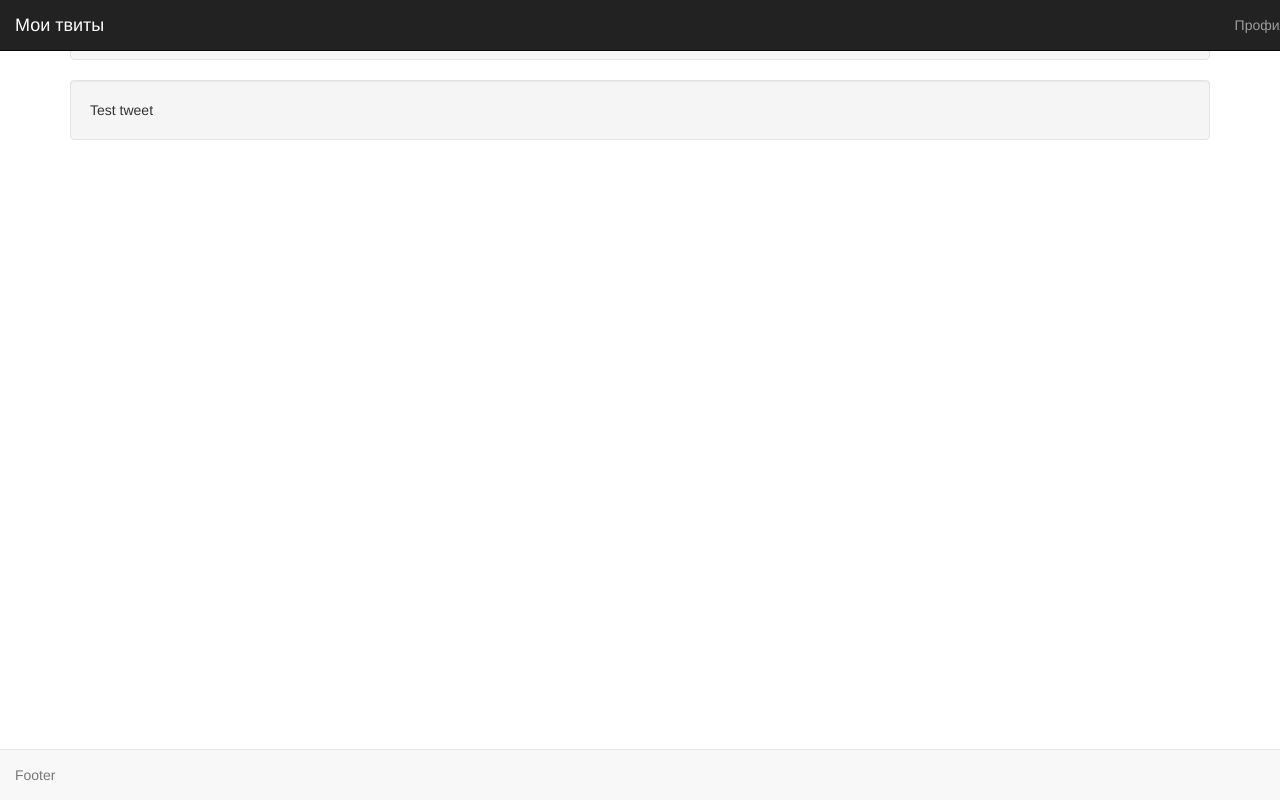
After one commit to jokkiz/django-tweet, a Django app: template templates/profile.html in a window 1280 px wide. The commit adds this page. Run offline with Django 3.2, Linux system fonts and the light colour scheme; the template is opened without the code that fills it: values that come from a table or form of the project are taken from there, others are empty; data comes from the database, SQL or seed files in the repository; both versions use the stored data as it was after the commit; some libraries are stand-ins or nearby versions.

Commit message:
add user_profile

```diff
--- a/templates/base.html
+++ b/templates/base.html
@@ -4,19 +4,20 @@
 <head>
     <meta charset="UTF-8">
     <link rel="stylesheet" media="screen" href="{%static 'bootstrap/css/bootstrap.css'%}">
-    <title>Title</title>
+    <title>Блог</title>
 </head>
 <body>
-    <nav class="navbar navbar-default navbar-fixed-top" role="navigation">
+    <nav class="navbar navbar-default navbar-fixed-top navbar-inverse" role="navigation">
         <a class="navbar-brand">Мои твиты</a>
-        <p class="navbar-text navbar-right">Страница профиля пользователя</p>
+        <p class="navbar-text navbar-right">Профиль</p>
     </nav>
     <div class="container">
     {% block content %}
+
     {% endblock %}
     </div>
     <nav class="navbar navbar-default navbar-fixed-bottom" role="navigation">
-        <p class="navbar-text navbar-right">Footer</p>
+        <p class="navbar-text navbar-left">Footer</p>
     </nav>
     <script src="{% static 'js/jquery-2.2.2.js' %}"></script>
     <script src="{% static 'bootstrap/js/bootstrap.min.js' %}"></script>
--- /dev/null
+++ b/templates/profile.html
@@ -0,0 +1,12 @@
+{% extends "base.html" %}
+{% block content %}
+<div class="row clearfix">
+    <div class="col-md-12">
+        {% for tweet in tweets%}
+        <div class="well">
+            <span>{{tweet.text}}</span>
+        </div>
+        {% endfor %}
+    </div>
+</div>
+{% endblock%}
--- a/tweeter/settings.py
+++ b/tweeter/settings.py
@@ -130,5 +130,6 @@ USE_TZ = True
 # https://docs.djangoproject.com/en/1.9/howto/static-files/
 
 STATIC_URL = '/static/'
-STATIC_DIRS = (os.path.join(os.path.dirname(__file__), 'static'),)
-STATICFILES_DIRS = (os.path.join(os.path.dirname(__file__), 'static'),)
+STATICFILES_DIRS = (
+    BASE_DIR + 'static',
+)
--- a/tweeter/urls.py
+++ b/tweeter/urls.py
@@ -20,6 +20,6 @@ admin.autodiscover()
 
 urlpatterns = patterns(' ',
     url(r'^admin/', include(admin.site.urls)),
+    url(r'^user/(w+)/$', Profile.as_view()),
     url(r'^$', Index.as_view()),
-    url(r'^user/(w+)/$', Profile.as_view()),
 )
```
Also changed, not shown: db.sqlite3.
